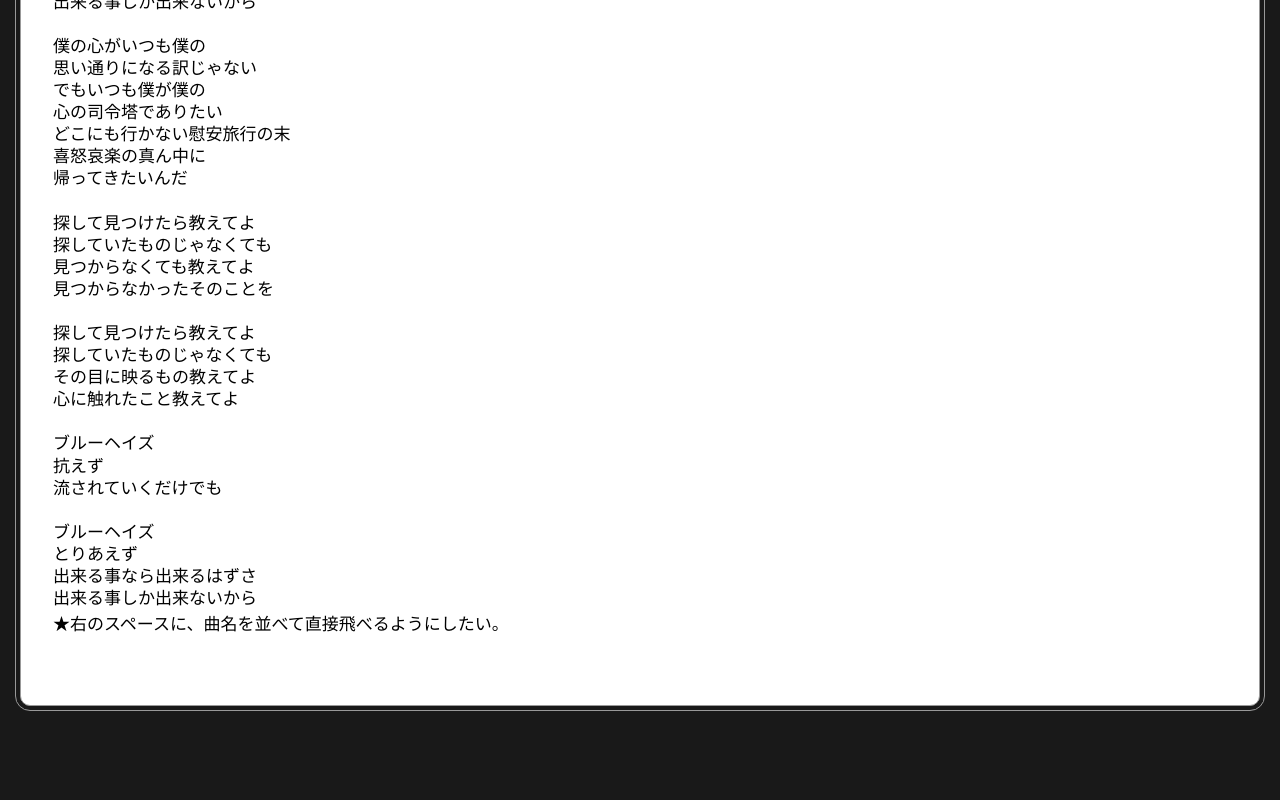
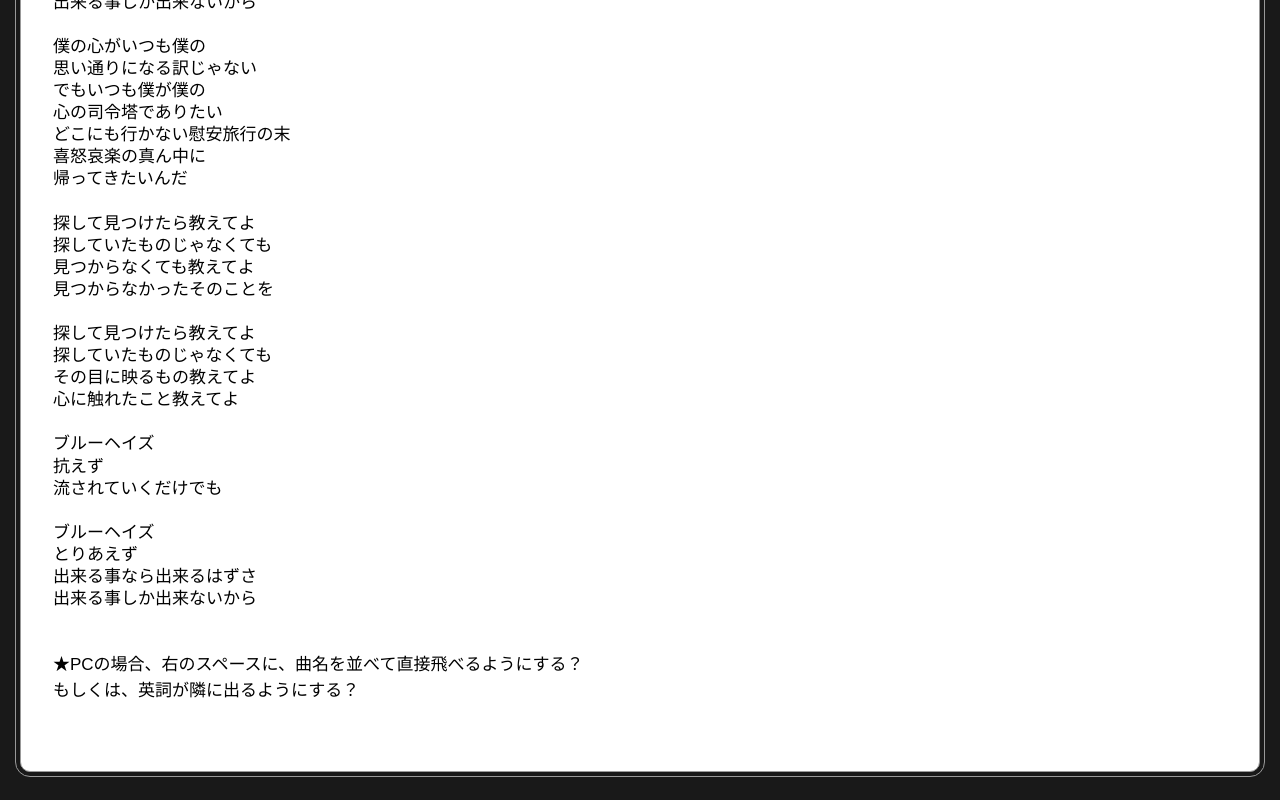
Before and after one commit to Masa-Ogawa-930/detoh_test, a plain HTML site: page bluehaze.html in a window 1280 px wide. Shown: the part 575-1375 px from the top of the page. Before the commit the page ends 1309 px from the top, so only its background shows below. Drawn offline with Linux system fonts and the light colour scheme.

Commit message:
memo in lyrics

```diff
--- a/bluehaze.html
+++ b/bluehaze.html
@@ -116,7 +116,8 @@
             出来る事しか出来ないから
 </p>
 
-    <p>★右のスペースに、曲名を並べて直接飛べるようにしたい。</p>
+    <p style="padding-top: 40px">★PCの場合、右のスペースに、曲名を並べて直接飛べるようにする？</p>
+    <p>もしくは、英詞が隣に出るようにする？</p>
 
 <p class="lyrics">
 
--- a/css/style.css
+++ b/css/style.css
@@ -188,7 +188,7 @@ h3{
 }
 
 .streamingLinks img:hover{
-    box-shadow: 0 1px #ccc;
+    box-shadow: 0 0.7px #ccc;
     top: 2px;
 }
 
```
